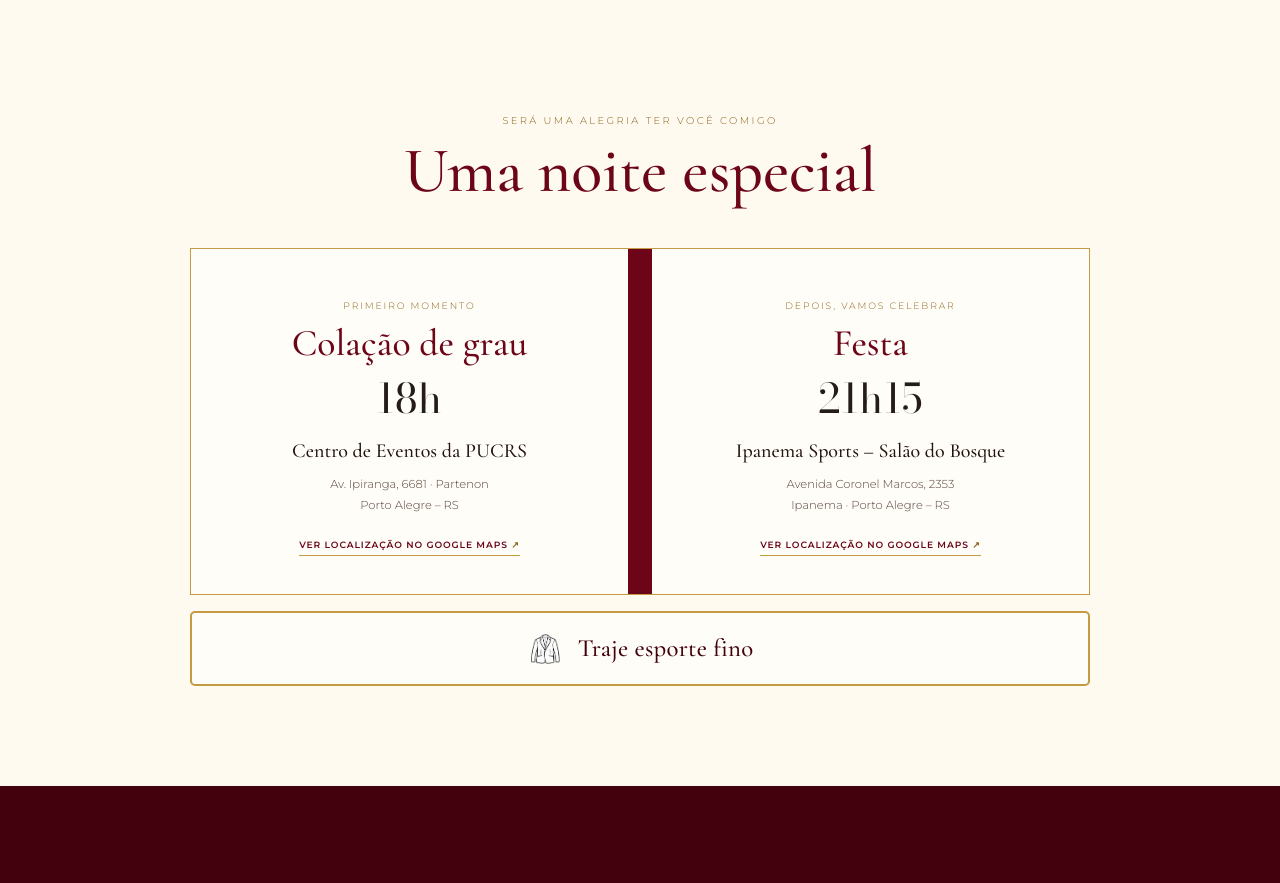
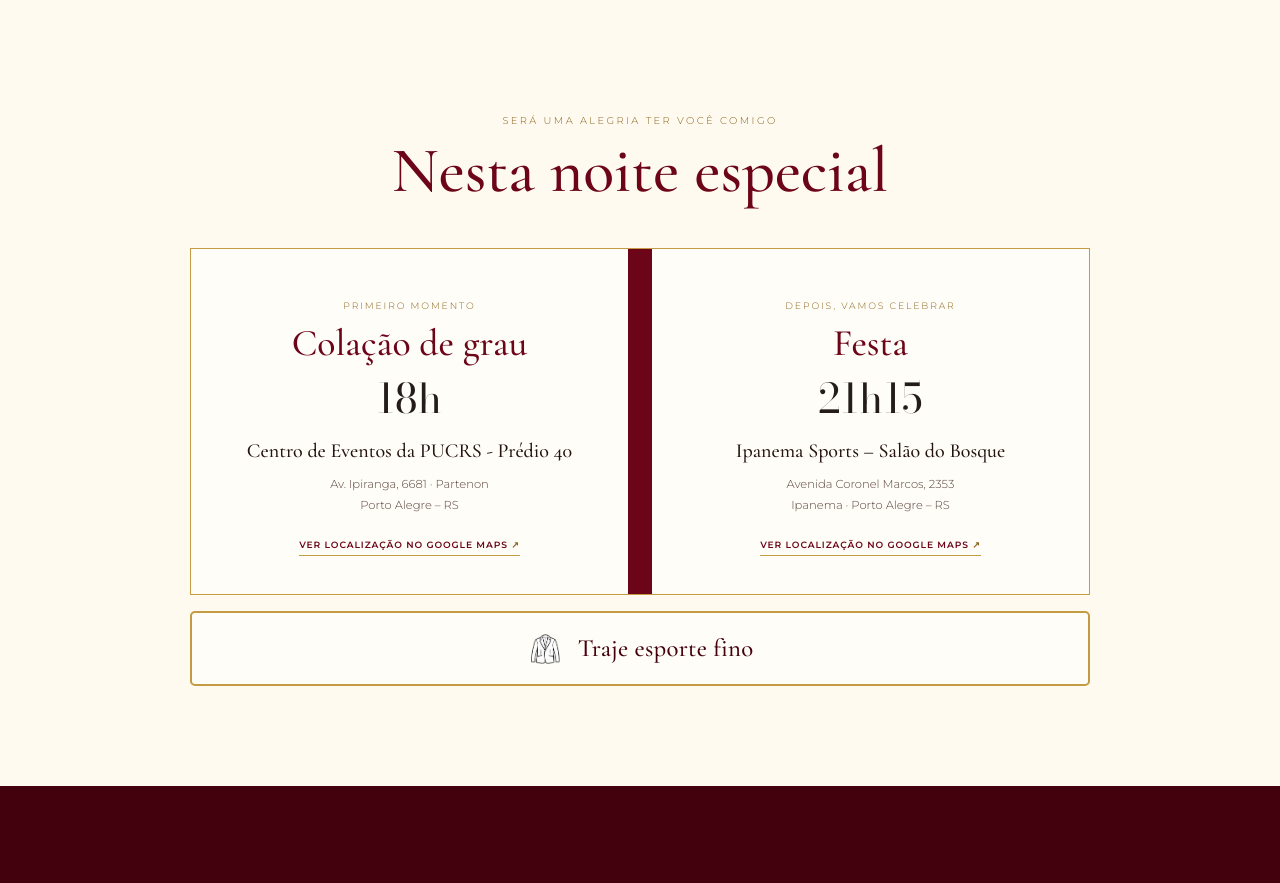
Before and after one commit to meusitecreations/formaturatacianecruz, a plain HTML site: page index.html in a window 1280 px wide. Shown: the part 1660-2543 px from the top of the page. Drawn offline with nearby package versions, Linux system fonts and the light colour scheme; a web font is replaced by a local one.

Commit message:
Update event title and venue details

```diff
--- a/index.html
+++ b/index.html
@@ -55,13 +55,13 @@
 
     <section class="events section reveal" aria-label="Programação">
       <p class="eyebrow">Será uma alegria ter você comigo</p>
-      <h2 class="section-title">Uma noite especial</h2>
+      <h2 class="section-title">Nesta noite especial</h2>
       <div class="event-grid">
         <article class="event-card">
           <p class="card-kicker">Primeiro momento</p>
           <h3>Colação de grau</h3>
           <p class="event-time">18h</p>
-          <p class="venue">Centro de Eventos da PUCRS</p>
+          <p class="venue">Centro de Eventos da PUCRS - Prédio 40</p>
           <p class="address">Av. Ipiranga, 6681 · Partenon<br>Porto Alegre – RS</p>
           <a class="text-link" href="https://www.google.com/maps/search/?api=1&query=Centro+de+Eventos+da+PUCRS%2C+Av.+Ipiranga%2C+6681%2C+Porto+Alegre" target="_blank" rel="noopener">Ver localização no Google Maps <span>↗</span></a>
         </article>
```
